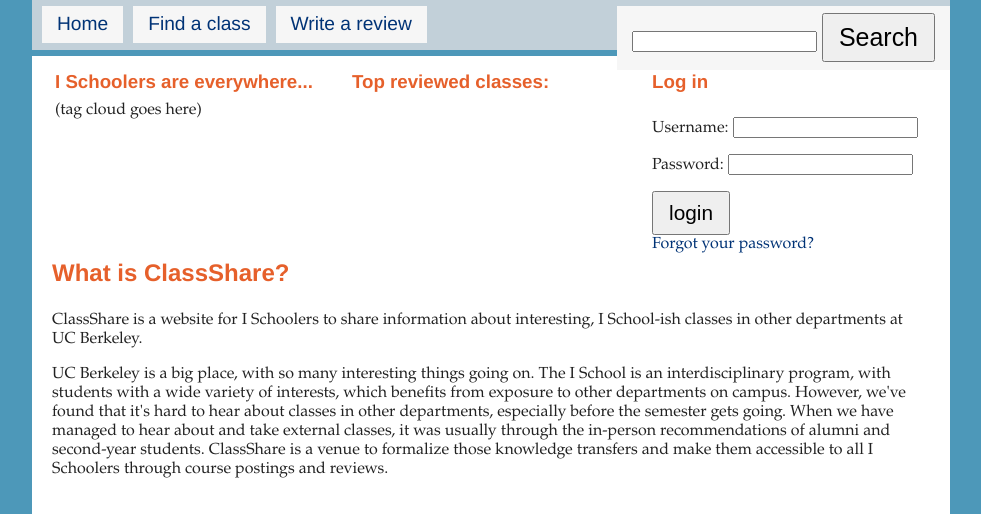
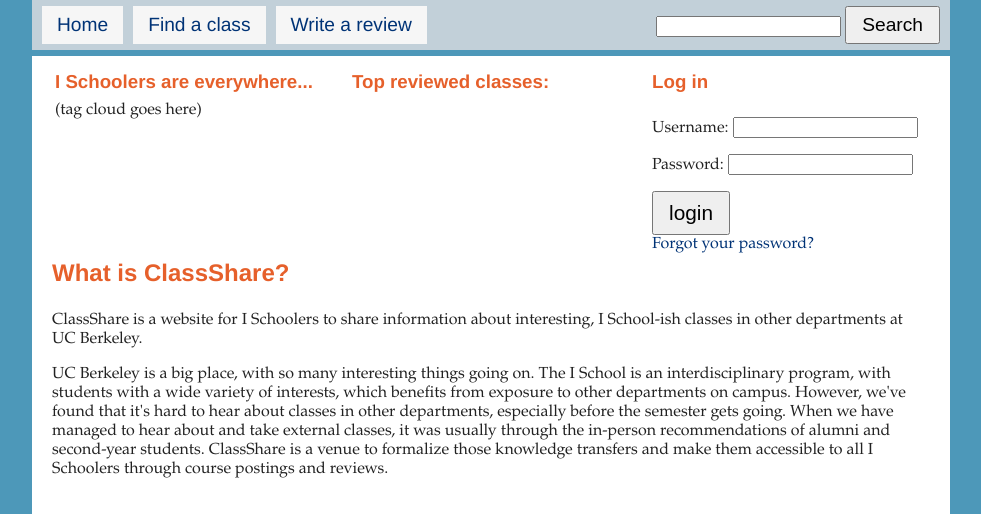
Before and after one commit to aldeka/ClassShare, a Django app: page / in a window 1280 px wide. Shown: the part 100-614 px from the top of the page, without its empty margins (149-1130 px from the left). Run offline with Django 3.2, Linux system fonts and the light colour scheme; data that the repository does not hold is empty; parts of the project's set-up code (start-up, migrations or seed data) failed here and were passed over.

Commit message:
Adding/update css for nav/search

```diff
--- a/classshare/static/css/base-style.css
+++ b/classshare/static/css/base-style.css
@@ -68,29 +68,42 @@ h1 {
 }
 
 #nav {
-    padding: 0;
+    padding: 6px 10px;
+    box-sizing: border-box; /* Padding subtracts from width */
     margin: 0;
-    height: 50px;
     width: 100%;
     background: #C2D0D9;#ddd;#ADCCF9;
-    font-size: 1.2em;
     display: inline-block;
 }
 
+#nav a {
+    font-size: 1.2em;
+    padding: 8px 15px;
+    background: #f6f6f6;
+    display: block;
+}
+
 #nav li {
-    display: block;
     float: left;
     list-style-type: none;
-    padding: 7px 15px 8px 15px;
-    margin: 6px 0 0 10px;
-    background: #f6f6f6;
+    margin-left: 10px;
+}
+
+#nav li:first-child {
+    margin-left: 0;
 }
 
 #nav li.search {
     float: right;
 }
 
-#nav a:hover li, a:active li {
+#nav li.search input[type="submit"] {
+    font-size: 1.2em;
+    margin: 0;
+    padding: 6px 15px;
+}
+
+#nav a:hover, a:active {
     background: #fff;
     color: #E6602B;
 }
--- a/classshare/templates/base.html
+++ b/classshare/templates/base.html
@@ -35,9 +35,9 @@
                 </div>
             </div>
             <ul id="nav">
-                <a href="{% url home %}"><li>Home</li></a>
-                <a href="{% url find_course %}"><li>Find a class</li></a>
-                <a href="{% url courses %}"><li>Write a review</li></a>
+                <li><a href="{% url home %}">Home</a></li>
+                <li><a href="{% url find_course %}">Find a class</a></li>
+                <li><a href="{% url courses %}">Write a review</a></li>
 		<li class="search">
 		  <form method="GET" action="{% url search %}">
 		    <input name="q" type="text"/>
```
